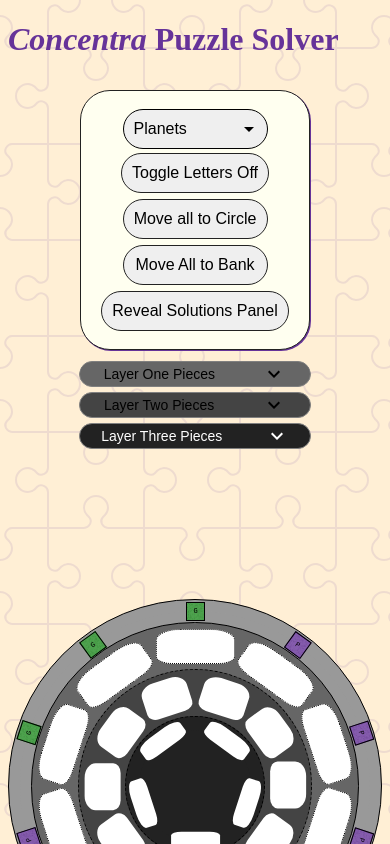
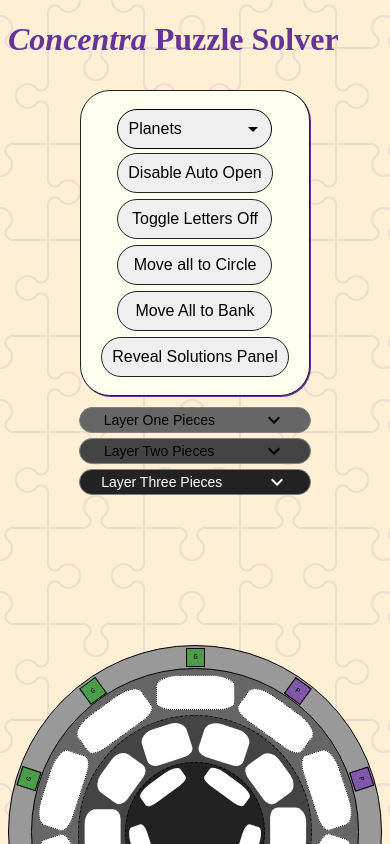
Before and after one commit to danego/circle-puzzle-angular, an Angular app: page / in a window 390 px wide. Shown: the top 844 px of the page. Built offline with nearby package versions, Linux system fonts and the light colour scheme.

Commit message:
new auto open mode to provide alternative to mouse events. Also stylized regular control panel to fit better

```diff
--- a/src/app/bank-circle-connector.service.ts
+++ b/src/app/bank-circle-connector.service.ts
@@ -17,6 +17,7 @@ export class BankCircleConnectorService {
   droppedPieceData = new Subject<{ layer: number, position: number, pieceId: number }>();
   pieceDroppedInCircle = new Subject<number>();
   displayColorLetters = new Subject<boolean>();
+  enableAutoOpen = new Subject<boolean>();
 
   constructor(private solutionsGrabberService: SolutionsGrabberService) {}
 
@@ -79,4 +80,8 @@ export class BankCircleConnectorService {
   toggleColorLetters(enabled: boolean) {
     this.displayColorLetters.next(enabled);
   }
+
+  toggleAutoOpen(enabled: boolean) {
+    this.enableAutoOpen.next(enabled);
+  }
 }
--- a/src/app/control-panel-vertical/control-panel-vertical.component.css
+++ b/src/app/control-panel-vertical/control-panel-vertical.component.css
@@ -53,7 +53,7 @@ button:focus, input:focus {
 }
 @media (max-width: 900px) {
   button, input {
-    min-width: 145px;
+    min-width: 155px;
   }
 }
 @media (min-width: 901px) {
@@ -66,7 +66,7 @@ button:focus, input:focus {
   height: 38px;
 }
 .select-mobile {
-  min-width: 145px;
+  min-width: 155px;
   font-size: 16px;
   border-radius: 30px;
   border-color: black;
--- a/src/app/control-panel-vertical/control-panel-vertical.component.html
+++ b/src/app/control-panel-vertical/control-panel-vertical.component.html
@@ -64,6 +64,12 @@
       (click)="onToggleColorLetters()"
       formControlName="toggleLetters">
 
+    <input
+      *ngIf="currentLayout === 'layout-vertical'"
+      type="button"
+      (click)="onToggleAutoOpen()"
+      formControlName="autoOpenEnabled">
+
     <div class="pattern-dropdown">
       <ng-select
         *ngIf="currentLayout === 'layout-horizontal'"
--- a/src/app/control-panel-vertical/control-panel-vertical.component.ts
+++ b/src/app/control-panel-vertical/control-panel-vertical.component.ts
@@ -23,6 +23,7 @@ export class ControlPanelVerticalComponent implements OnInit, OnDestroy {
   currentSolutionNumber: number;
   currentPattern: string = 'Planets';
   displayColorLetters: boolean = true;
+  autoOpenEnabled: boolean = true;
   pieceSizes: SizingDataInterface;
 
   remainingSolutionsSub: Subscription;
@@ -70,6 +71,7 @@ export class ControlPanelVerticalComponent implements OnInit, OnDestroy {
     //will be needed when saving user preferences into local storage
     this.controlButtonsForm = new FormGroup({
       'patternNameDropdown': new FormControl("Planets"),
+      'autoOpenEnabled': new FormControl("Disable Auto Open"),
       'toggleLetters': new FormControl("Toggle Letters Off"),
       'showAllSolutions': new FormControl('true'),
       'solutionNumberDropdown': new FormControl(solutionDropdownPlaceholder),
@@ -97,6 +99,15 @@ export class ControlPanelVerticalComponent implements OnInit, OnDestroy {
     this.bankCircleConnectorService.toggleColorLetters(this.displayColorLetters);
     this.controlButtonsForm.get('toggleLetters').patchValue(
       this.displayColorLetters ? "Toggle Letters Off" : "Toggle Letters On"
+    );
+  }
+
+  //mobile only because of touch events
+  onToggleAutoOpen() {
+    this.autoOpenEnabled = !this.autoOpenEnabled;
+    this.bankCircleConnectorService.toggleAutoOpen(this.autoOpenEnabled);
+    this.controlButtonsForm.get('autoOpenEnabled').patchValue(
+      this.autoOpenEnabled ? "Disable Auto Open" : "Enable Auto Open"
     );
   }
 
--- a/src/app/control-panel/control-panel.component.css
+++ b/src/app/control-panel/control-panel.component.css
@@ -6,6 +6,8 @@ section {
   padding: 10px 0px;
   background-color: whitesmoke; /*ivory*/
   border: 1px solid #222222;
+  border-radius: 30px;
+  box-shadow: 1px 1px rebeccapurple;
   display: flex;
   justify-content: space-around;
   flex-wrap: wrap;
@@ -45,13 +47,17 @@ button:focus, input:focus {
 }
 .button-container {
   flex-grow: 1;
-  justify-content: space-around;
   display: flex;
   flex-direction: row;
+  justify-content: space-evenly;
   align-items: center;
+  flex-wrap: wrap;
 }
 .button-container>* {
-  min-width: 130px;
+  min-width: 128px;
+}
+.button-auto-open {
+  min-width: 140px !important;
 }
 .pattern-dropdown {
   margin: 3px;
@@ -75,18 +81,14 @@ button:focus, input:focus {
 
 /* Solution Picker */
 .solutions-toggle {
-  min-width: 170px;
+  min-width: 170px !important;
   margin-right: 10px;
 }
-.solutions-toggle {
-  min-width: 180px;
-}
-
 
 .solutions {
   flex-grow: 2;
   display: flex;
-  justify-content: space-around;
+  justify-content: space-evenly;
   align-items: center;
 }
 .solutions>* {
--- a/src/app/control-panel/control-panel.component.html
+++ b/src/app/control-panel/control-panel.component.html
@@ -6,6 +6,12 @@
       type="button"
       (click)="onToggleColorLetters()"
       formControlName="toggleLetters">
+
+    <input
+      type="button"
+      class="button-auto-open"
+      (click)="onToggleAutoOpen()"
+      formControlName="autoOpenEnabled">
 
     <div class="pattern-dropdown">
       <!-- Mobile Alternative -->
@@ -20,8 +26,12 @@
           <option>Atlantis</option>
       </select>
     </div>
-  </div>
 
+    <input
+      type="button"
+      class="solutions-toggle"
+      (click)="onToggleSolutionsPanel()"
+      formControlName="toggleSolutionsPanel">
 
     <div id="solutions" class="solutions" [ngStyle]="{'display': displaySolutionsPanel ? 'flex' : 'none'}">
       <mat-slide-toggle
@@ -51,10 +61,6 @@
       </div>
     </div>
 
-  <input
-    type="button"
-    class="solutions-toggle"
-    (click)="onToggleSolutionsPanel()"
-    formControlName="toggleSolutionsPanel">
+  </div>
 
 </section>
--- a/src/app/control-panel/control-panel.component.ts
+++ b/src/app/control-panel/control-panel.component.ts
@@ -21,6 +21,7 @@ export class ControlPanelComponent implements OnInit, OnDestroy {
   currentSolutionNumber: number;
   currentPattern: string = 'Planets';
   displayColorLetters: boolean = true;
+  autoOpenEnabled: boolean = true;
 
   remainingSolutionsSub: Subscription;
   allPiecesUsedSub: Subscription;
@@ -56,6 +57,7 @@ export class ControlPanelComponent implements OnInit, OnDestroy {
     this.controlButtonsForm = new FormGroup({
       'patternNameDropdown': new FormControl("Planets"),
       'toggleLetters': new FormControl("Toggle Letters Off"),
+      'autoOpenEnabled': new FormControl("Disable Auto Open"),
       'showAllSolutions': new FormControl(true),
       'solutionNumberDropdown': new FormControl('Solutions:'),
       'toggleSolutionsPanel': new FormControl("Reveal Solutions Panel")  //"{{displaySolutionsPanel ? 'Hide' : 'Reveal'}} Solutions Panel"
@@ -82,6 +84,15 @@ export class ControlPanelComponent implements OnInit, OnDestroy {
     this.bankCircleConnectorService.toggleColorLetters(this.displayColorLetters);
     this.controlButtonsForm.get('toggleLetters').patchValue(
       this.displayColorLetters ? "Toggle Letters Off" : "Toggle Letters On"
+    );
+  }
+
+  //mobile only because of touch events
+  onToggleAutoOpen() {
+    this.autoOpenEnabled = !this.autoOpenEnabled;
+    this.bankCircleConnectorService.toggleAutoOpen(this.autoOpenEnabled);
+    this.controlButtonsForm.get('autoOpenEnabled').patchValue(
+      this.autoOpenEnabled ? "Disable Auto Open" : "Enable Auto Open"
     );
   }
 
--- a/src/app/piece-bank/piece-bank.component.html
+++ b/src/app/piece-bank/piece-bank.component.html
@@ -1,4 +1,6 @@
-<section (mouseover)="onHoverOverBank(true)" (mouseleave)="onHoverOverBank(false)" [ngStyle]="{'font-size': fontSizeFactor + 'px', 'height': pieceSizes.containerSize + 'px', 'min-width': pieceSizes.minBankWidth + 'px'}"> <!--isScrolling-->
+<section
+  (mouseover)="onHoverOverBank(true)" (mouseleave)="onHoverOverBank(false)"
+  [ngStyle]="{'font-size': fontSizeFactor + 'px', 'height': pieceSizes.containerSize + 'px', 'min-width': pieceSizes.minBankWidth + 'px'}"> <!--isScrolling-->
 
   <!-- BANK ONE -->
   <div
--- a/src/app/piece-bank/piece-bank.component.ts
+++ b/src/app/piece-bank/piece-bank.component.ts
@@ -19,6 +19,7 @@ export class PieceBankComponent implements OnInit, OnDestroy {
   piecesBank2: any[];
   piecesBank3: any[];
   displayColorLetters: boolean = true;
+  autoOpenEnabled: boolean = true;
   fontSizeFactor: number;
   fontSizeForPieces: number;
   currentLayout: string;
@@ -51,6 +52,7 @@ export class PieceBankComponent implements OnInit, OnDestroy {
   isDragging: Subscription;
   droppedPiece: Subscription;
   toggleColorLetters: Subscription;
+  enableAutoOpen: Subscription;
   currentLayoutSub: Subscription;
   pieceSizesSub: Subscription;
 
@@ -91,9 +93,13 @@ export class PieceBankComponent implements OnInit, OnDestroy {
         this.displayBankThreeTemporary = false;
       }
 
+      //update bank heights when dragging stopped (catches dropped in circle cases)
       if (!dragData.enabled) {
         this.calculatePieceContainerHeight();
       }
+
+      //run onHover automatically for mobile & tablet screens
+      this.checkForAutoOpen(dragData);
     });
 
     this.droppedPiece = this.bankCircleConnectorService.pieceDroppedInCircle.subscribe((layer) => {
@@ -104,6 +110,11 @@ export class PieceBankComponent implements OnInit, OnDestroy {
     //turn on/off letters on span elements for pieces
     this.toggleColorLetters = this.bankCircleConnectorService.displayColorLetters.subscribe((lettersEnabled) => {
       this.displayColorLetters = lettersEnabled;
+    });
+
+    //for mobile (otherwise false) - turn on/off auto open to simulate onHover on isDragging
+    this.enableAutoOpen = this.bankCircleConnectorService.enableAutoOpen.subscribe(enabled => {
+      this.autoOpenEnabled = enabled;
     });
 
     //get current layout to apply vertical class directly on cdkDragPreview
@@ -261,6 +272,17 @@ export class PieceBankComponent implements OnInit, OnDestroy {
     this.checkToDisplayDragging();
   }
 
+  checkForAutoOpen(dragData) {
+    if (this.autoOpenEnabled && this.currentLayout !== 'layout-horizontal') {
+      if (dragData.enabled) {
+        this.onHoverOverBank(true);
+      }
+      else {
+        this.onHoverOverBank(false);
+      }
+    }
+  }
+
   calculatePieceContainerHeight(layer?: number) {
     //call for all three layers
     if (!layer) {
@@ -409,6 +431,7 @@ export class PieceBankComponent implements OnInit, OnDestroy {
     if (this.isDragging) this.isDragging.unsubscribe();
     if (this.droppedPiece) this.droppedPiece.unsubscribe();
     if (this.toggleColorLetters) this.toggleColorLetters.unsubscribe();
+    if (this.enableAutoOpen) this.enableAutoOpen.unsubscribe();
     if (this.currentLayoutSub) this.currentLayoutSub.unsubscribe();
     if (this.pieceSizesSub) this.pieceSizesSub.unsubscribe();
   }
```
Lines whose indentation alone changed are shown as unchanged.
